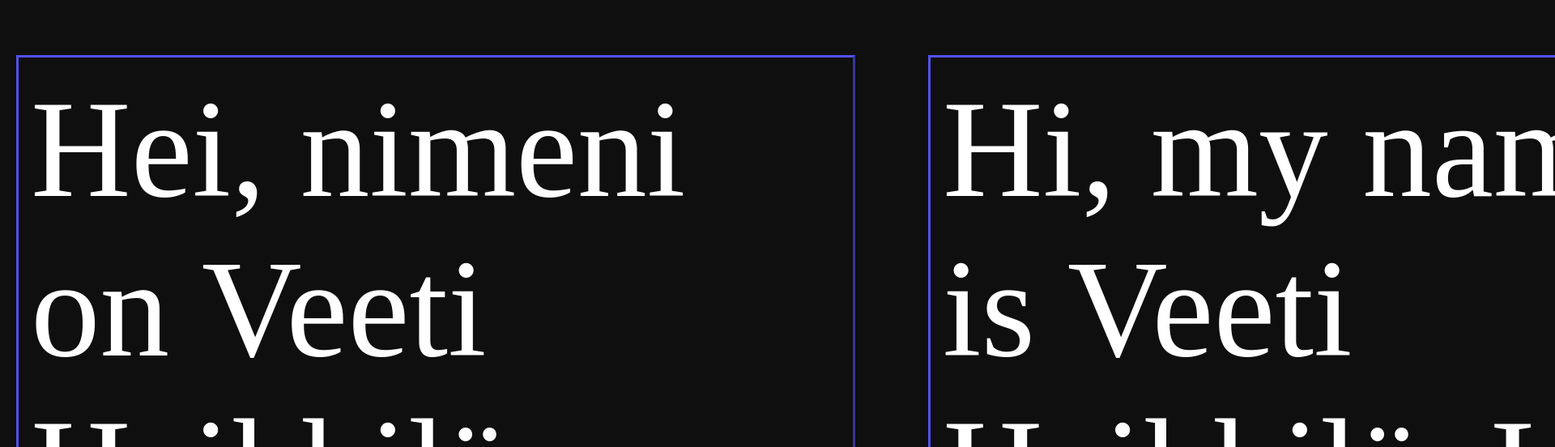
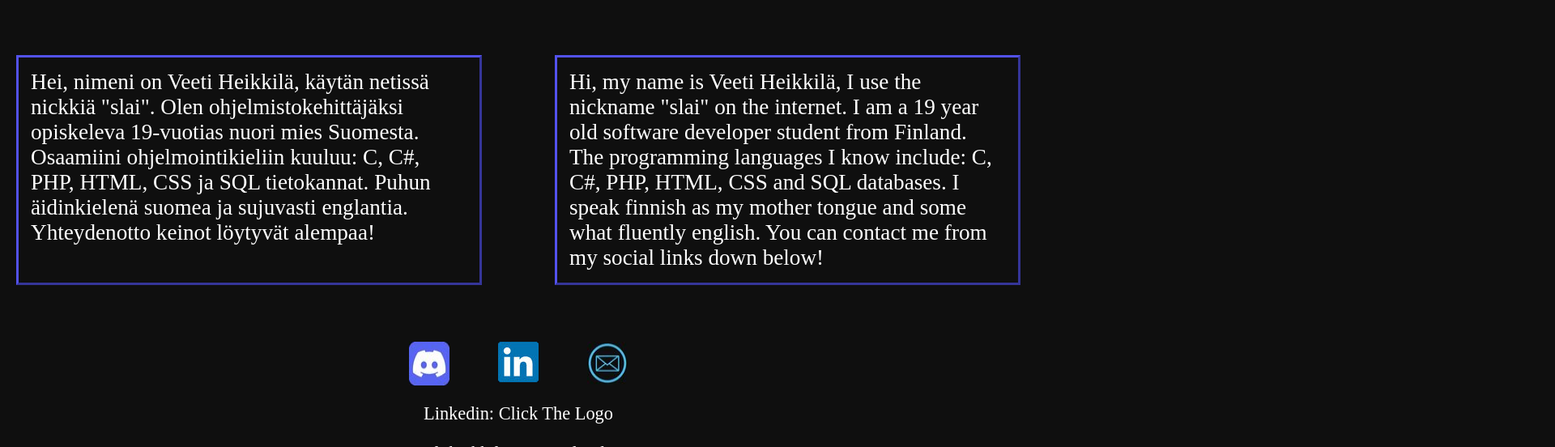
Before and after one commit to veetih/info, a plain HTML site: page index.html in a window 1280 px wide. Shown: the part 802-1354 px from the top of the page at 81% size, 1920 px wide, since content can reach past the window. Drawn offline with Linux system fonts and the light colour scheme.

Commit message:
Update stylesheet.css

```diff
--- a/stylesheet.css
+++ b/stylesheet.css
@@ -71,7 +71,7 @@ body,html{
     margin: 20px;
     border-style: outset;
     align-items: center;
-    font-size: 10.7em;
+    font-size: 1.7em;
     justify-items: center;
 }
 
```
